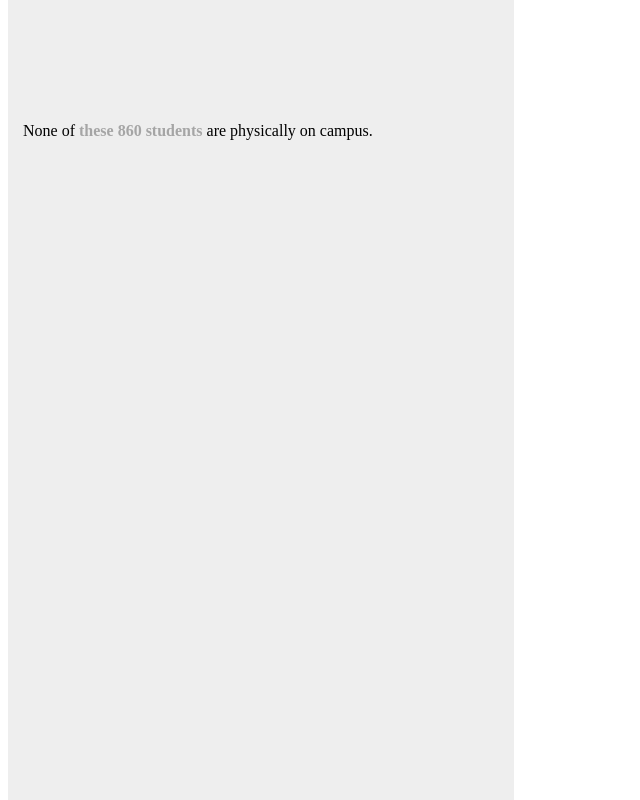
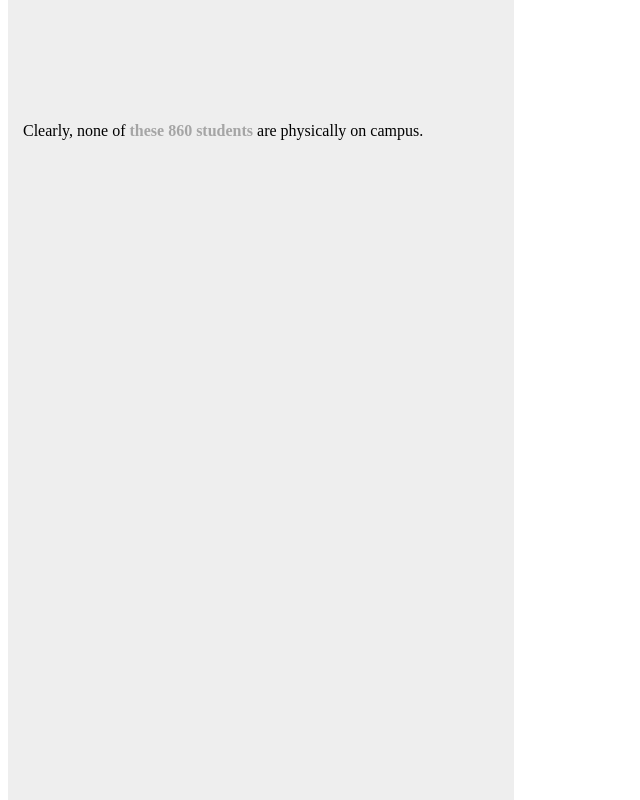
Before and after one commit to johncambefort/overenrollment, a plain HTML site: page index.html in a window 1280 px wide. Shown: the part 4860-5660 px from the top of the page, without its empty margins (0-640 px from the left). Drawn offline with nearby package versions, Linux system fonts and the light colour scheme.

Commit message:
More wording

```diff
--- a/index.html
+++ b/index.html
@@ -63,7 +63,7 @@
             </p>
           </div>
 
-          <div class="step">None of <b style="opacity: 0.3">these 860 students</b> are physically on campus.</div>
+          <div class="step">Clearly, none of <b style="opacity: 0.3">these 860 students</b> are physically on campus.</div>
 
           <div class="step">The box represents the 2,580 students that Middlebury was used to accomodating in a pre-pandemic semester.</div>
 
```
